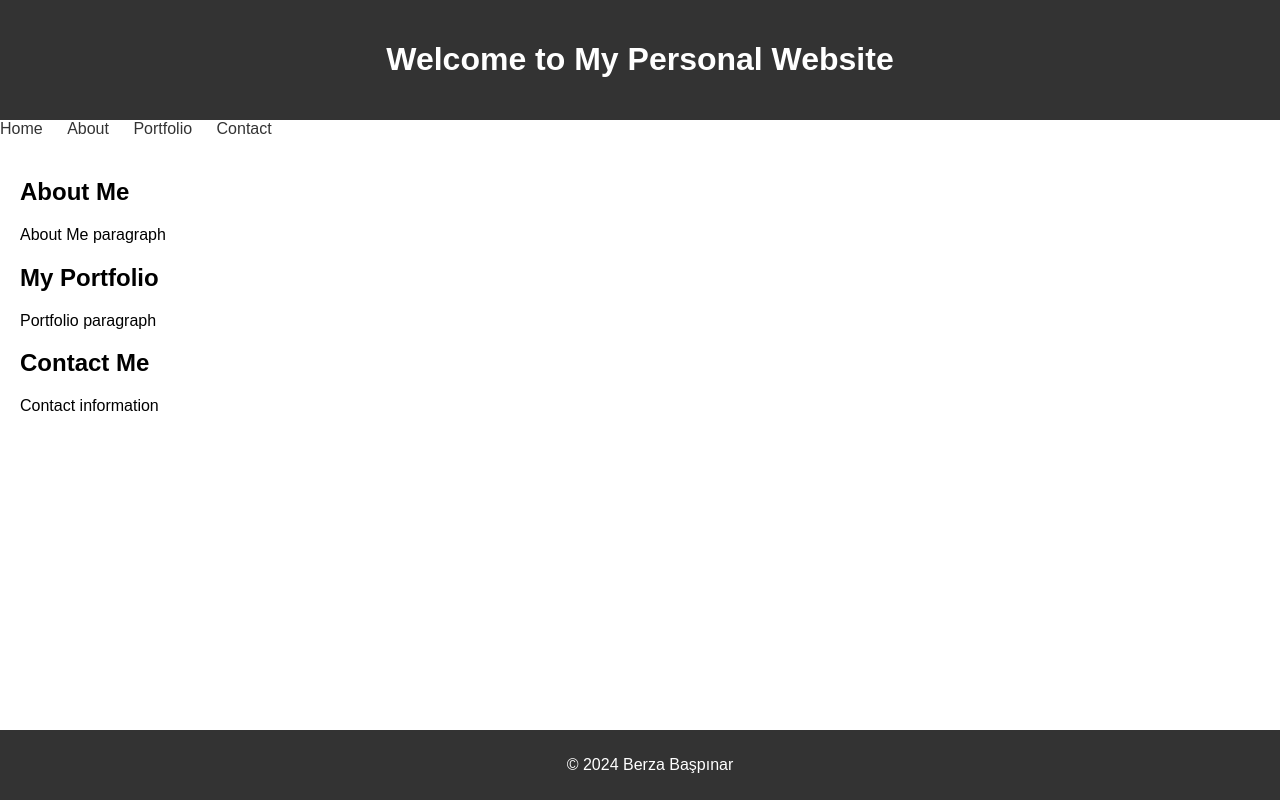
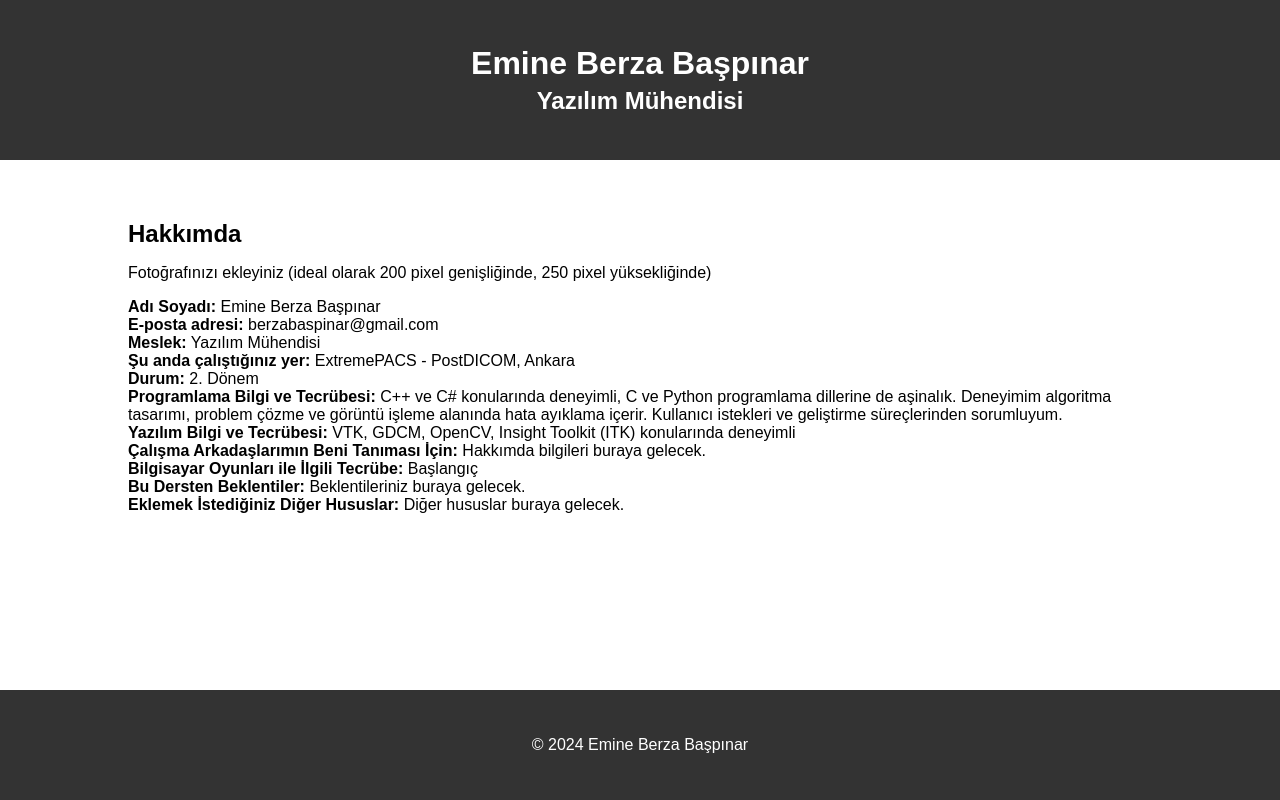
Before and after one commit to Berza-Baspinar/Berza-Baspinar.github.io, a plain HTML site: page index.html in a window 1280 px wide. Drawn offline with Linux system fonts and the light colour scheme.

Commit message:
personal portfolyo taslagi

```diff
--- a/index.html
+++ b/index.html
@@ -1,39 +1,45 @@
 <!DOCTYPE html>
-<html lang="en">
+<html lang="tr">
 <head>
     <meta charset="UTF-8">
     <meta name="viewport" content="width=device-width, initial-scale=1.0">
-    <title>Personal Website</title>
+    <title>Emine Berza Başpınar Kişisel Portfolyo</title>
     <link rel="stylesheet" href="styles.css">
 </head>
 <body>
     <header>
-        <h1>Welcome to My Personal Website</h1>
+        <div class="container">
+            <h1>Emine Berza Başpınar</h1>
+            <h2>Yazılım Mühendisi</h2>
+        </div>
     </header>
-    <nav>
-        <ul>
-            <li><a href="#">Home</a></li>
-            <li><a href="#">About</a></li>
-            <li><a href="#">Portfolio</a></li>
-            <li><a href="#">Contact</a></li>
-        </ul>
-    </nav>
-    <main>
-        <section>
-            <h2>About Me</h2>
-            <p>About Me paragraph</p>
-        </section>
-        <section>
-            <h2>My Portfolio</h2>
-            <p>Portfolio paragraph</p>
-        </section>
-        <section>
-            <h2>Contact Me</h2>
-            <p>Contact information</p>
-        </section>
-    </main>
+
+    <section id="about">
+        <div class="container">
+            <h2>Hakkımda</h2>
+            <p>
+                Fotoğrafınızı ekleyiniz (ideal olarak 200 pixel genişliğinde, 250 pixel yüksekliğinde)
+            </p>
+            <p>
+                <strong>Adı Soyadı:</strong> Emine Berza Başpınar<br>
+                <strong>E-posta adresi:</strong> berzabaspinar@gmail.com<br>
+                <strong>Meslek:</strong> Yazılım Mühendisi<br>
+                <strong>Şu anda çalıştığınız yer:</strong> ExtremePACS - PostDICOM, Ankara<br>
+                <strong>Durum:</strong> 2. Dönem<br>
+                <strong>Programlama Bilgi ve Tecrübesi:</strong> C++ ve C# konularında deneyimli, C ve Python programlama dillerine de aşinalık. Deneyimim algoritma tasarımı, problem çözme ve görüntü işleme alanında hata ayıklama içerir. Kullanıcı istekleri ve geliştirme süreçlerinden sorumluyum.<br>
+                <strong>Yazılım Bilgi ve Tecrübesi:</strong> VTK, GDCM, OpenCV, Insight Toolkit (ITK) konularında deneyimli<br>
+                <strong>Çalışma Arkadaşlarımın Beni Tanıması İçin:</strong> Hakkımda bilgileri buraya gelecek.<br>
+                <strong>Bilgisayar Oyunları ile İlgili Tecrübe:</strong> Başlangıç<br>
+                <strong>Bu Dersten Beklentiler:</strong> Beklentileriniz buraya gelecek.<br>
+                <strong>Eklemek İstediğiniz Diğer Hususlar:</strong> Diğer hususlar buraya gelecek.<br>
+            </p>
+        </div>
+    </section>
+
     <footer>
-        <p>&copy; 2024 Berza Başpınar</p>
+        <div class="container">
+            <p>&copy; 2024 Emine Berza Başpınar</p>
+        </div>
     </footer>
 </body>
 </html>
--- a/styles.css
+++ b/styles.css
@@ -4,38 +4,40 @@ body {
     padding: 0;
 }
 
+.container {
+    width: 80%;
+    margin: auto;
+    padding: 20px;
+}
+
 header {
     background-color: #333;
     color: #fff;
-    padding: 20px;
+    padding: 20px 0;
     text-align: center;
 }
 
-nav ul {
-    list-style-type: none;
-    margin: 0;
-    padding: 0;
+header h1 {
+    margin: 5px 0;
 }
 
-nav ul li {
-    display: inline;
-    margin-right: 20px;
+header h2 {
+    margin: 5px 0;
 }
 
-nav ul li a {
-    color: #333;
-    text-decoration: none;
+section {
+    padding: 20px 0;
 }
 
-main {
-    padding: 20px;
+section h2 {
+    margin-bottom: 10px;
 }
 
 footer {
     background-color: #333;
     color: #fff;
     text-align: center;
-    padding: 10px;
+    padding: 10px 0;
     position: fixed;
     bottom: 0;
     width: 100%;
```
